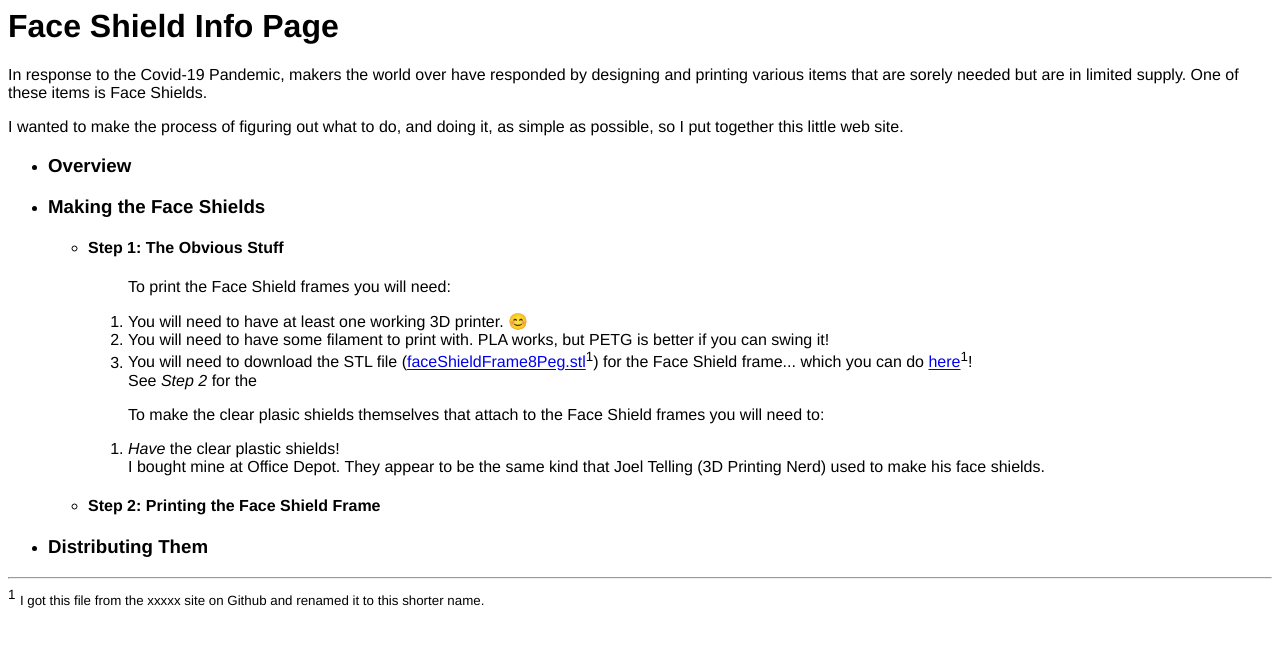
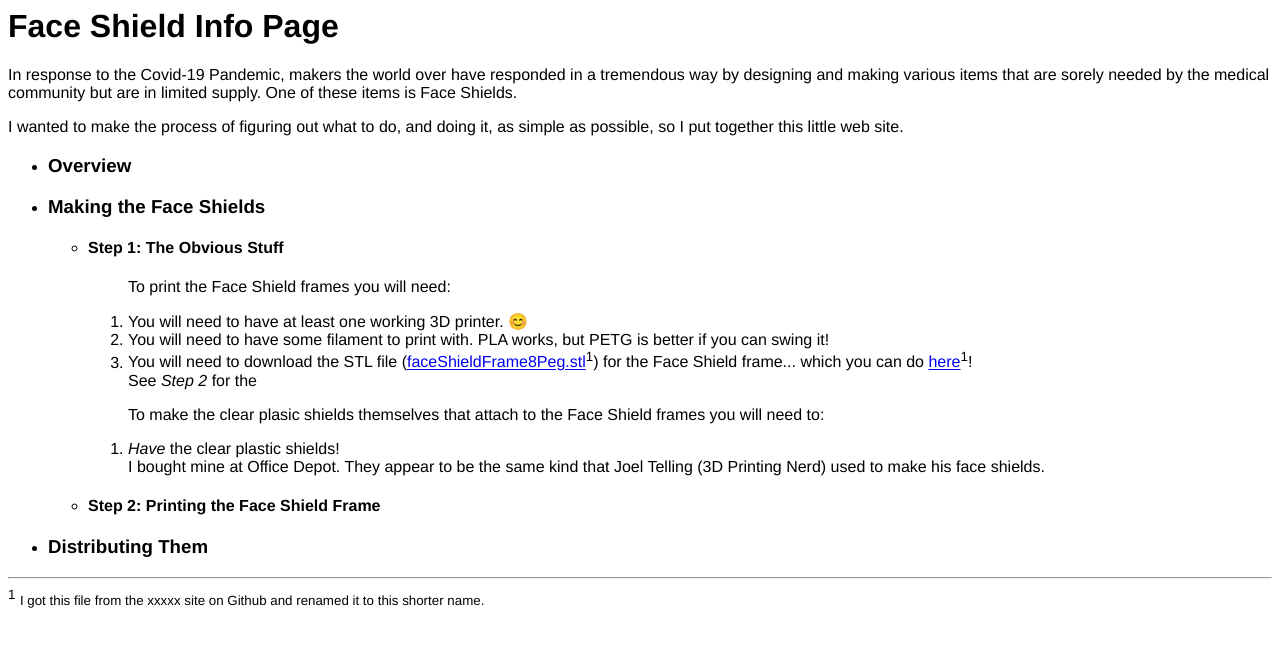
Before and after one commit to OrvilleChomer/FaceShieldInfo, a plain HTML site: page index.html in a window 1280 px wide. Drawn offline with Linux system fonts and the light colour scheme.

Commit message:
Update index.html

```diff
--- a/index.html
+++ b/index.html
@@ -8,8 +8,9 @@
 
   <body>
     <h1>Face Shield Info Page</h1>
-    <p>In response to the Covid-19 Pandemic, makers the world over have responded by designing and printing
-      various items that are sorely needed but are in limited supply. One of these items is Face Shields.
+    <p>In response to the Covid-19 Pandemic, makers the world over have responded in a tremendous way by
+      designing and making various items that are sorely needed by the medical community but are in limited supply.
+      One of these items is Face Shields.
     </p>
 
     <p>
```
